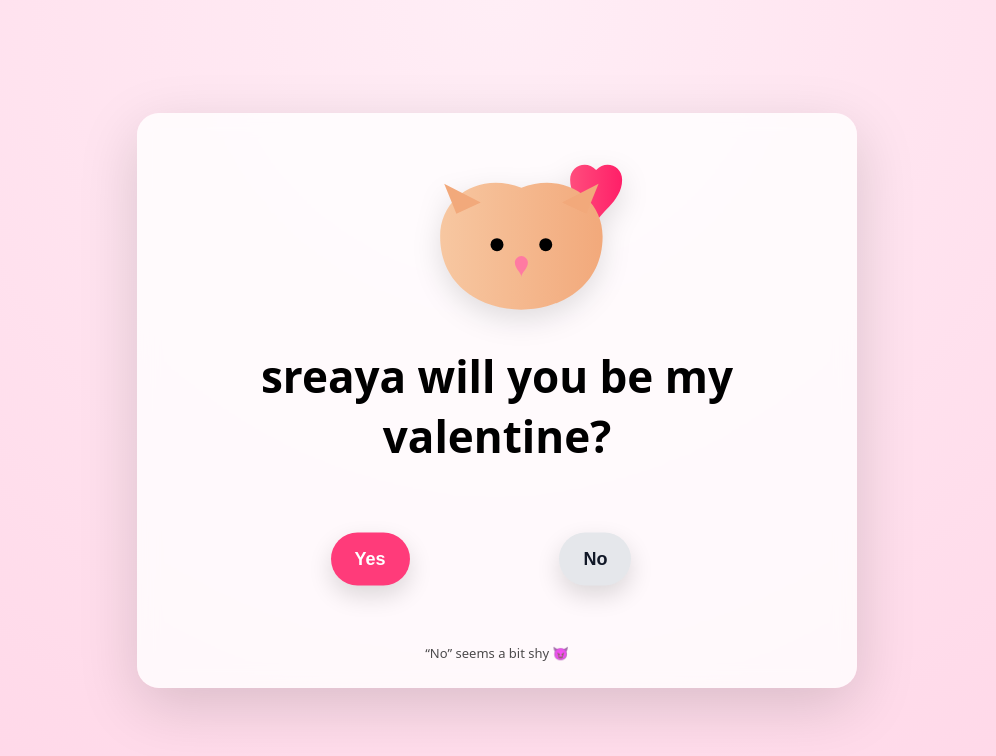
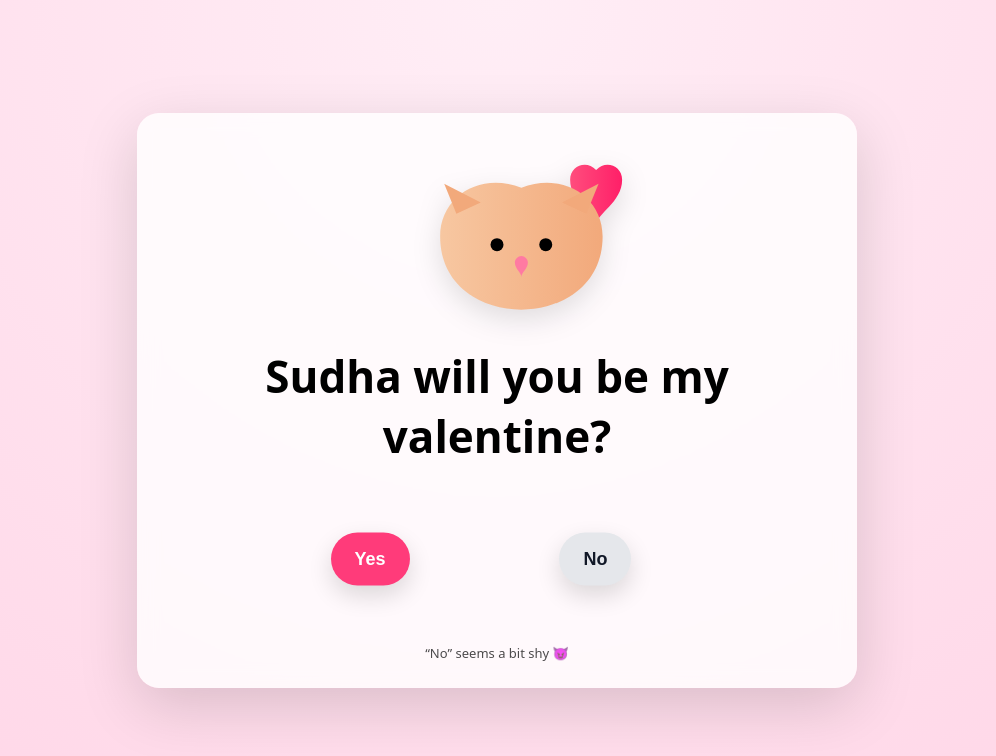
Before and after one commit to varsh786/valentine, a plain HTML site: page index.html in a window 1280 px wide. Shown: the whole page, without its empty margins (143-1139 px from the left). Drawn offline with nearby package versions, Linux system fonts and the light colour scheme.

Commit message:
Fix HTML encoding issues in index.html

```diff
--- a/index.html
+++ b/index.html
@@ -171,7 +171,7 @@
             fill="#ff7aa2"/>
     </svg>
 
-    <h1>sreaya will you be my valentine?</h1>
+    <h1>Sudha will you be my valentine?</h1>
 
     <section class="button-zone" id="zone">
       <button id="yesBtn">Yes</button>
```
